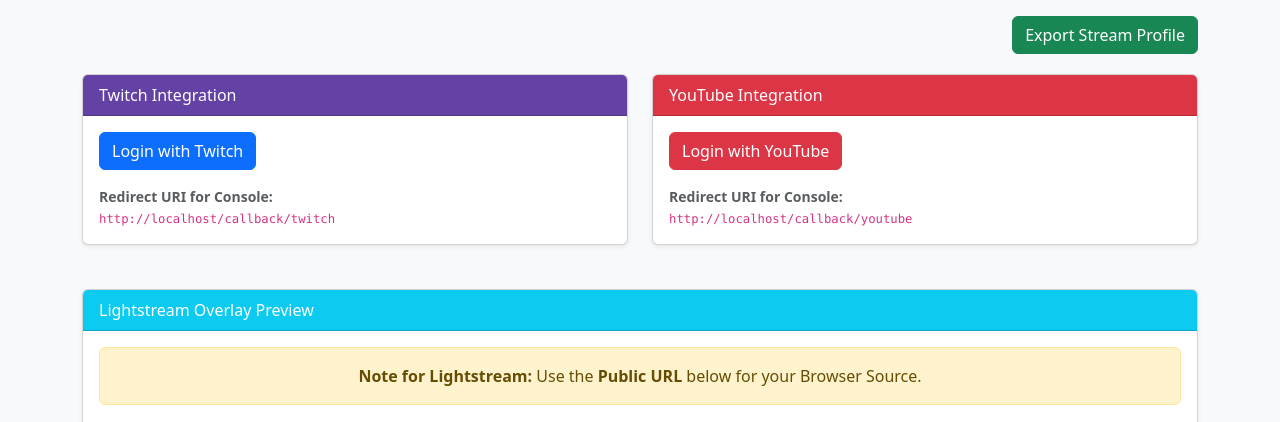
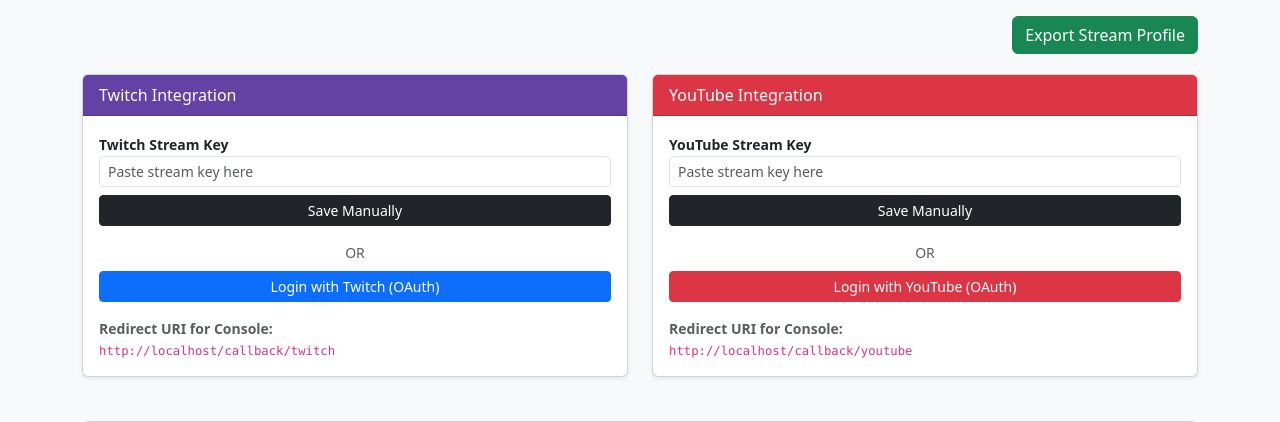
Before and after one commit to offbeatshotz/stream-sponsor, a Flask app: page / in a window 1280 px wide. Shown: the part 56-478 px from the top of the page. Run offline with Flask 3, Linux system fonts and the light colour scheme.

Commit message:
Add files via upload

```diff
--- a/main.py
+++ b/main.py
@@ -81,6 +81,20 @@
         'twitch': 'Streaming' if session.get('twitch_key') else 'Disconnected',
         'youtube': 'Streaming' if session.get('youtube_key') else 'Disconnected'
     })
+
+@app.route('/manual-save', methods=['POST'])
+def manual_save():
+    platform = request.form.get('platform')
+    key = request.form.get('key')
+
+    if platform == 'twitch':
+        session['twitch_key'] = key
+        session['twitch_token'] = 'manual'
+    elif platform == 'youtube':
+        session['youtube_key'] = key
+        session['youtube_token'] = 'manual'
+
+    return redirect(url_for('index', message=f"{platform.capitalize()} stream key saved manually!"))
 
 @app.route('/export')
 def export_profile():
--- a/templates/index.html
+++ b/templates/index.html
@@ -68,8 +68,18 @@
                             <p>Status: <span class="badge bg-success">Connected</span></p>
                             <p>Stream Key: <span class="stream-key">{{ twitch_key or 'Hidden' }}</span></p>
                             <button class="btn btn-outline-primary btn-sm" onclick="copyKey('{{ twitch_key }}')">Copy Key</button>
+                            <a href="/login/twitch" class="btn btn-link btn-sm">Re-authenticate</a>
                         {% else %}
-                            <a href="/login/twitch" class="btn btn-primary mb-2">Login with Twitch</a>
+                            <form action="/manual-save" method="POST" class="mb-3">
+                                <input type="hidden" name="platform" value="twitch">
+                                <div class="mb-2">
+                                    <label class="small fw-bold">Twitch Stream Key</label>
+                                    <input type="password" name="key" class="form-control form-control-sm" placeholder="Paste stream key here" required>
+                                </div>
+                                <button type="submit" class="btn btn-dark btn-sm w-100">Save Manually</button>
+                            </form>
+                            <div class="text-center small text-muted mb-2">OR</div>
+                            <a href="/login/twitch" class="btn btn-primary btn-sm w-100 mb-2">Login with Twitch (OAuth)</a>
                             <div class="mt-2 small text-muted">
                                 <strong>Redirect URI for Console:</strong><br>
                                 <code>{{ twitch_redirect }}</code>
@@ -89,8 +99,18 @@
                             <p>Status: <span class="badge bg-success">Connected</span></p>
                             <p>Stream Key: <span class="stream-key">{{ youtube_key or 'Hidden' }}</span></p>
                             <button class="btn btn-outline-primary btn-sm" onclick="copyKey('{{ youtube_key }}')">Copy Key</button>
+                            <a href="/login/youtube" class="btn btn-link btn-sm">Re-authenticate</a>
                         {% else %}
-                            <a href="/login/youtube" class="btn btn-danger mb-2">Login with YouTube</a>
+                            <form action="/manual-save" method="POST" class="mb-3">
+                                <input type="hidden" name="platform" value="youtube">
+                                <div class="mb-2">
+                                    <label class="small fw-bold">YouTube Stream Key</label>
+                                    <input type="password" name="key" class="form-control form-control-sm" placeholder="Paste stream key here" required>
+                                </div>
+                                <button type="submit" class="btn btn-dark btn-sm w-100">Save Manually</button>
+                            </form>
+                            <div class="text-center small text-muted mb-2">OR</div>
+                            <a href="/login/youtube" class="btn btn-danger btn-sm w-100 mb-2">Login with YouTube (OAuth)</a>
                             <div class="mt-2 small text-muted">
                                 <strong>Redirect URI for Console:</strong><br>
                                 <code>{{ youtube_redirect }}</code>
```
Also changed, not shown: README.md.
